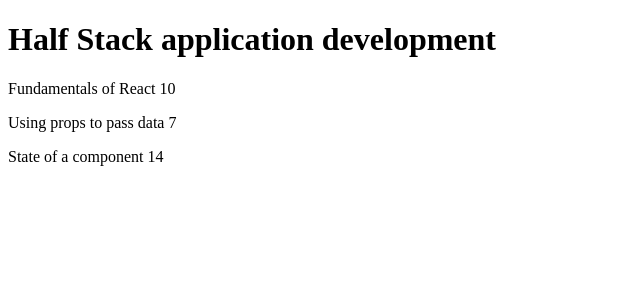
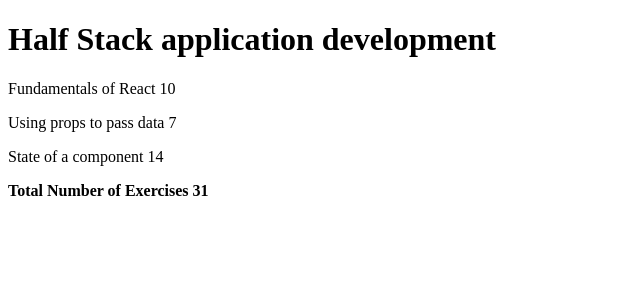
Before and after one commit to hangwl/fullstackopen, a React (Create React App) app in the folder part2/: page / in a window 1280 px wide. Shown: the top 300 px of the page, without its empty margins (0-640 px from the left). Built offline with nearby package versions, Linux system fonts and the light colour scheme.

Commit message:
Exercise 2.3

```diff
--- a/part2/src/App.js
+++ b/part2/src/App.js
@@ -5,6 +5,8 @@
   }
 
   const Content = ({ parts }) => {
+    const Total = parts.reduce((sum, part) => sum + part.exercises, 0)
+
     return (
       <div>
       {parts.map(part => (
@@ -12,6 +14,7 @@
           {part.name} {part.exercises}
         </p>
       ))}
+      <p><b>Total Number of Exercises {Total}</b></p>
       </div>
     )
   }
```
